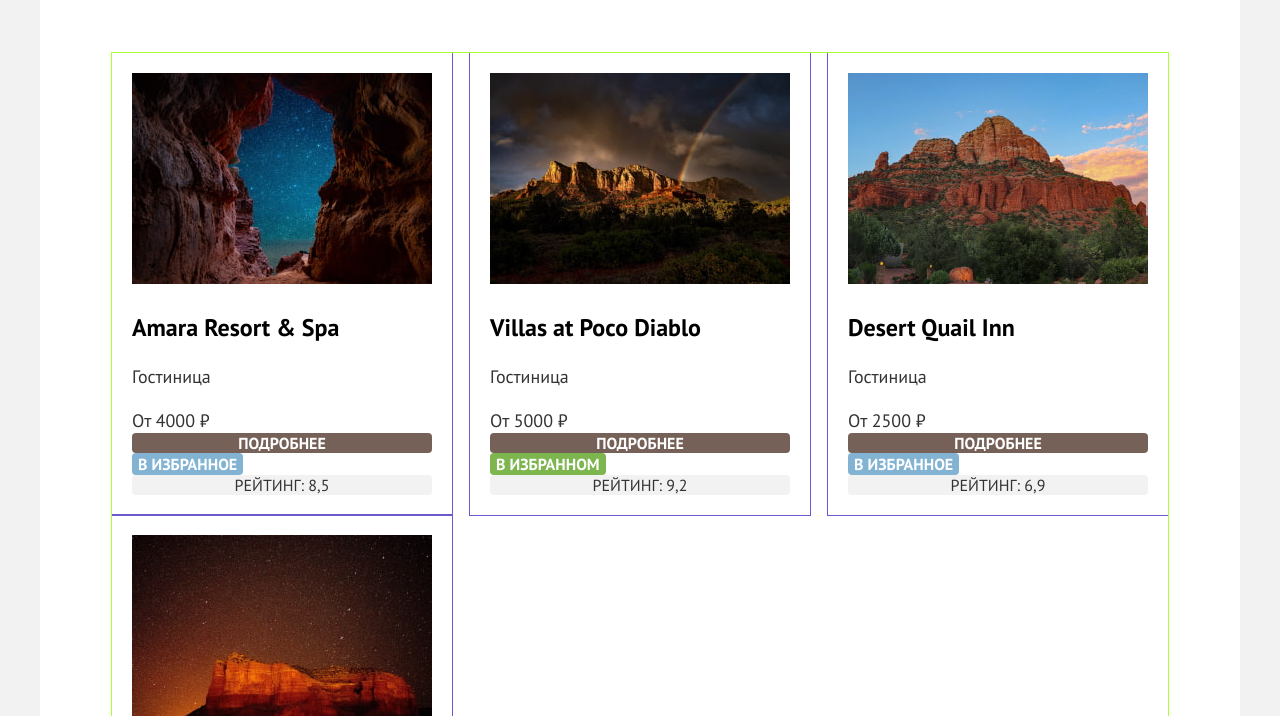
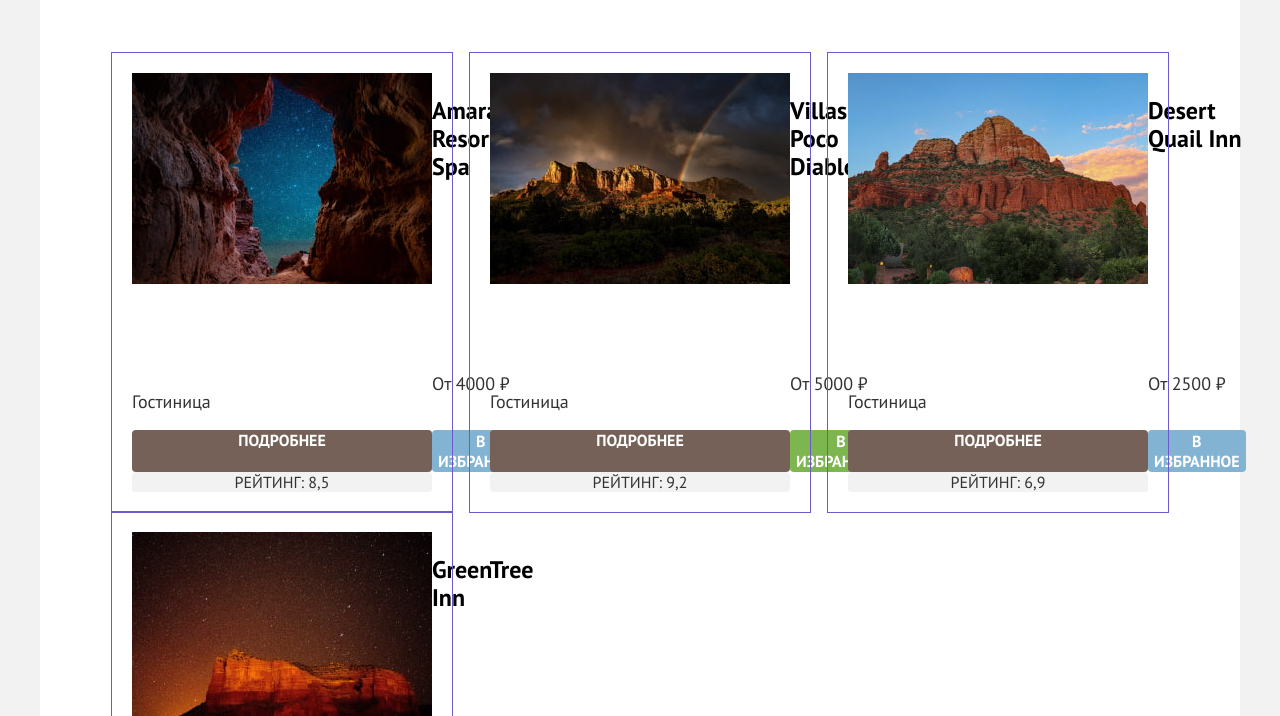
Before and after one commit to vitaly79/836561-sedona-34, a plain HTML site: page catalog.html in a window 1280 px wide. Shown: the part 544-1260 px from the top of the page. Drawn offline with Linux system fonts and the light colour scheme.

Commit message:
Добавляет гриды вместо флексбоксов
Тестирую в карточках отелей

```diff
--- a/catalog.html
+++ b/catalog.html
@@ -145,9 +145,13 @@
 
           <div class="find-results-container">
             <article class="hotel-card">
+              <a class="" href="">
                 <img class="hotel-card-image" src="images/hotels/Amara-Resort-Spa.jpg" width="300" height="211"
                   alt="Звездное небо между скалами">
+              </a>
+              <a class="hotel-card-title-link" href="#">
                 <h3 class="hotel-card-title">Amara Resort & Spa</h3>
+              </a>
               <p class="hotel-card-category">Гостиница</p>
               <span class="hotel-card-price">От 4000 ₽</span>
               <a class="button" href="#">подробнее</a>
@@ -155,9 +159,13 @@
               <span class="button hotel-rating">Рейтинг: 8,5</span>
             </article>
             <article class="hotel-card">
+              <a class="" href="#">
                 <img class="hotel-card-image" src="images/hotels/Villas-at-Poco-Diablo.jpg" width="300" height="211"
                   alt="Радуга на фоне гор Седоны">
+              </a>
+              <a class="hotel-card-title-link" href="#">
                 <h3 class="hotel-card-title">Villas at Poco Diablo</h3>
+              </a>
               <p class="hotel-card-category">Гостиница</p>
               <span class="hotel-card-price">От 5000 ₽</span>
               <a class="button" href="#">подробнее</a>
@@ -165,9 +173,13 @@
               <span class="button hotel-rating">Рейтинг: 9,2</span>
             </article>
             <article class="hotel-card">
+              <a class="" href="#">
                 <img class="hotel-card-image" src="images/hotels/Desert-Quail-Inn.jpg" width="300" height="211"
                   alt="Красные скалы Седоны в ясный солнечный день">
+              </a>
+              <a class="hotel-card-title-link" href="#">
                 <h3 class="hotel-card-title">Desert Quail Inn</h3>
+              </a>
               <p class="hotel-card-category">Гостиница</p>
               <span class="hotel-card-price">От 2500 ₽</span>
               <a class="button" href="#">подробнее</a>
@@ -175,9 +187,13 @@
               <span class="button hotel-rating">Рейтинг: 6,9</span>
             </article>
             <article class="hotel-card">
+              <a class="" href="#">
                 <img class="hotel-card-image" src="images/hotels/GreenTree-Inn.jpg" width="300" height="211"
                   alt="Красные скалы Седоны на фоне ночного неба">
+              </a>
+              <a class="hotel-card-title-link" href="#">
                 <h3 class="hotel-card-title">GreenTree Inn</h3>
+              </a>
               <p class="hotel-card-category">Гостиница</p>
               <span class="hotel-card-price">От 1500 ₽</span>
               <a class="button" href="#">подробнее</a>
--- a/styles/styles.css
+++ b/styles/styles.css
@@ -126,6 +126,7 @@
   background-image: url(../images/heart.svg);
   background-repeat: no-repeat;
   background-position: 50% 50%;
+
 }
 
 .favourite-number::after {
@@ -674,17 +675,22 @@
 /* find-results-container */
 
 .find-results-container {
-  display: flex;
-  flex-wrap: wrap;
+  display: grid;
+  grid-template-columns: repeat(3, 340px);
+  column-gap: 18px;
   margin-bottom: 66px;
-  column-gap: 18px;
-  /* Временно */
-  outline: 1px solid greenyellow;
 }
 
 .hotel-card {
+  display: grid;
+  grid-template-columns: 1fr 1fr;
+  grid-template-rows: 300px min-content auto auto auto;
   padding: 20px;
   outline: 1px solid slateblue;
+}
+
+.hotel-card .hotel-card-title-link {
+  text-decoration: none;
 }
 
 .hotel-card .hotel-card-title {
@@ -692,6 +698,7 @@
   font-weight: 700;
   font-size: 24px;
   line-height: 28px;
+  color: #000;
 }
 
 .hotel-card .hotel-card-category,
```
Lines whose indentation alone changed are shown as unchanged.
